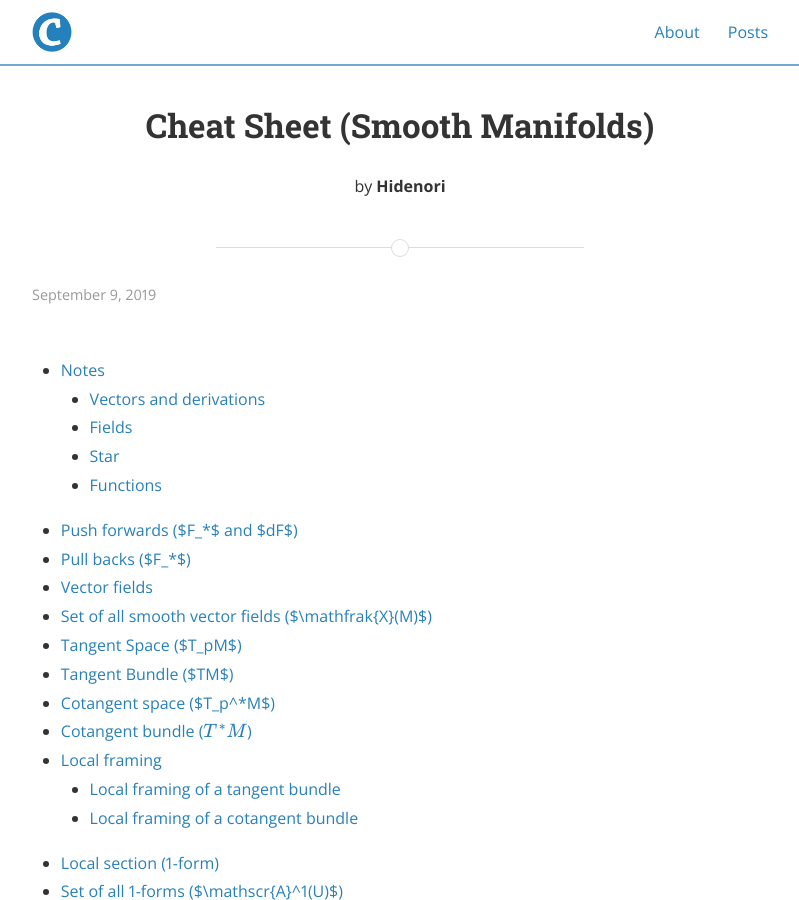
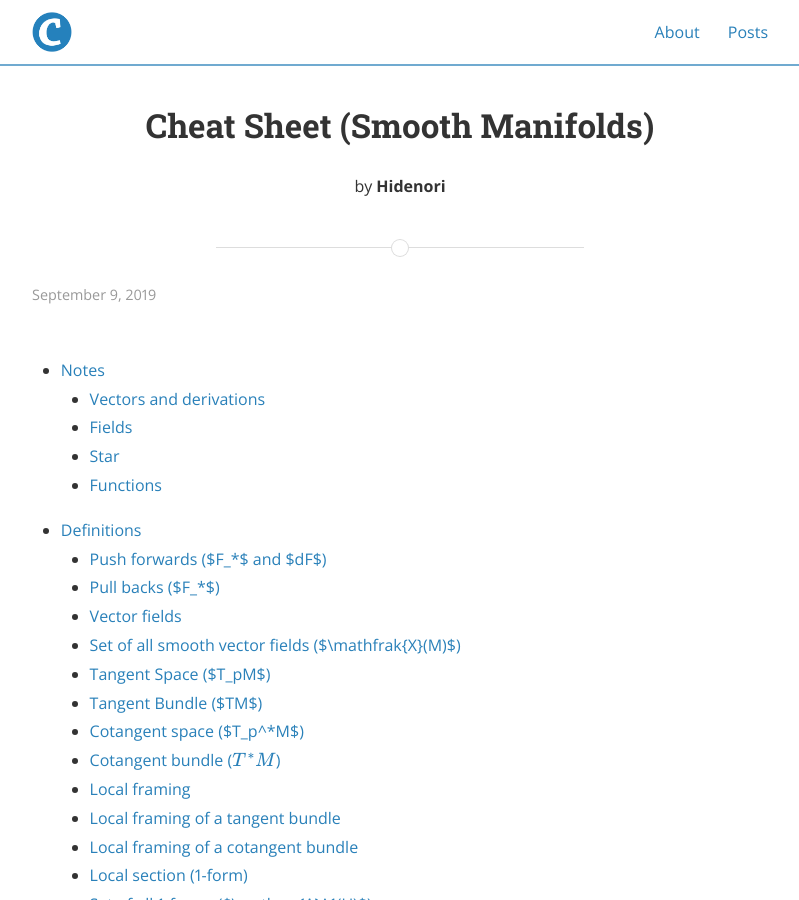
Before and after one commit to hidenori-shinohara/hidenori-shinohara.github.io, a Jekyll site: the page built from _posts/courses/math620/2019-09-09-smooth-manifold-cheat-sheet.md, in a window 1280 px wide and 900 px high. Shown: the whole window, without its empty margins (240-1039 px from the left). Built offline with Jekyll 4.4.1, drawn with Linux system fonts in a browser that asks for light colours; nearby versions of some CDN libraries; formulas are drawn with MathJax 3.

Commit message:
Update headers

```diff
--- a/_posts/courses/math620/2019-09-09-smooth-manifold-cheat-sheet.md
+++ b/_posts/courses/math620/2019-09-09-smooth-manifold-cheat-sheet.md
@@ -34,8 +34,9 @@
       For instance, we have a covector, which takes a vector (=derivation) and returns a number.
       This can be seen as finding the length of the vector.
 
+# Definitions
 
-# Push forwards ($F_*$ and $dF$)
+## Push forwards ($F_*$ and $dF$)
 Let $F: U \rightarrow V$ be a smooth map where $U \subset \mathbb{R}^n, V \subset \mathbb{R}^m$.
 
 * $F_*$ is called a push forward of $F$.
@@ -64,7 +65,7 @@
       However, the map $$F(p) \mapsto F_*(Y_p)$$ is not necessarily a vector field on $V$.
       For instance, if $F(U) \subsetneq V$, then we won't have a vector assigned to each point.
 
-# Pull backs ($F_*$)
+## Pull backs ($F_*$)
 Let $F: M \rightarrow N, p \in M$.
 Then the pullback $$F^*: T^*_{F(p)}M \rightarrow T^*_p N$$ associated with $F$ is defined by
 
@@ -74,7 +75,7 @@
 \end{align*}
 $$
 
-# Vector fields
+## Vector fields
 
 * A vector field $Y$ on $M$ assigns a vector to each point in $M$.
 * Formally, a vector field is a function $Y: M \rightarrow TM$ such that, for all $p \in M$, $Y(p) = (p, X)$ for some $X \in T_pM$.
@@ -83,7 +84,7 @@
   However, it seems that we often think of $Y_p$ as a derivation instead of a pair of a point and a derivation.
 * The textbook says "A vector field on $M$ is a section of $TM$", which I believe means the same thing.
 
-# Set of all smooth vector fields ($\mathfrak{X}(M)$)
+## Set of all smooth vector fields ($\mathfrak{X}(M)$)
 
 $\mathfrak{X}(M)$ denotes the set of all smooth vector fields on $M$.
 There doesn't seem to be a name for $\mathfrak{X}(M)$.
@@ -97,13 +98,13 @@
     * P.62 discusses notations
 
 
-# Tangent Space ($T_pM$)
+## Tangent Space ($T_pM$)
 $T_pM$ denotes the set of all derivations at $p$.
 
 * $\\{ \partial_1, \cdots, \partial_n \\}$ is a basis of $T_p\mathbb{R}^n$.
   This implies that every derivation in $\mathbb{R}^n$ can be expressed as a linear combination of partial derivatives.
 
-# Tangent Bundle ($TM$)
+## Tangent Bundle ($TM$)
 
 * $TM = \coprod_{p \in M} T_pM$ is called the tangent bundle of $M$.
 * See P.57.
@@ -112,7 +113,7 @@
 * An element of $TM$ is denoted by $(p, X), X_p$, or simply $X$ for convenience. See P.57.
 * It is the collection of all vectors on $M$.
 
-# Cotangent space ($T_p^*M$)
+## Cotangent space ($T_p^*M$)
 
 $T_p^{*}M = L(T_pM, \mathbb{R})$ is the cotangent space at $p$.
 
@@ -125,12 +126,12 @@
     * A covector assigns a number to a vector.
       One can think of this as a signed length, just like $\det$ gives a signed volume to a set of column vectors.
 
-# Cotangent bundle ($$T^*M$$)
+## Cotangent bundle ($$T^*M$$)
 
 $$T^*M = \coprod_{p \in M} T^*_pM$$ is the cotangent bundle on $M$.
 In other words, it is the collection of all covectors on $M$.
 
-# Local framing
+## Local framing
 There are different types of local framings, but they are very similar.
 ## Local framing of a tangent bundle
 A local framing of $TM$ over $U$ is a collection $\{ x_1, \cdots, x_n \} \subset \mathfrak{X}(U)$ such that $\{ x_{1, p}, \cdots, x_{n, p} \}$ is a basis of $T_pM$ for all $p \in U$.
@@ -152,7 +153,7 @@
 * $$T_p^*M$$ is the collection of all covectors at $p$, so $\\{ \eta^1_p, \cdots, \eta^n_p \\}$ is indeed a subset of $$T_p^*M$$.
 
 
-# Local section (1-form)
+## Local section (1-form)
 This is also called a smooth 1-form.
 A map $\eta: U \rightarrow T^*M$ is called a local section of $$T^*M$$ over $U$ if $\pi \circ \eta = \Id_U$.
 In other words, $\eta$ assigns a covector of $p$ to $p$, instead of a covector of a different point.
@@ -166,7 +167,7 @@
 A local section assigns a covector to each point.
 In other words, a local section provides us with a way to assigned a signed length to each derivation.
 
-# Set of all 1-forms ($\mathscr{A}^1(U)$)
+## Set of all 1-forms ($\mathscr{A}^1(U)$)
 
 $\mathscr{A}^1(U)$ is the set of all 1-forms on $U$.
 
@@ -176,7 +177,7 @@
 * 1-form assigns a covector to each point.
   Thus $\mathscr{A}^1(U)$ is the set of all different ways to assign covectors to points.
 
-# $k$-forms ($\bigwedge^k(T^*_p\mathbb{R}^n), \mathscr{A}^k$)
+## $k$-forms ($\bigwedge^k(T^*_p\mathbb{R}^n), \mathscr{A}^k$)
 
 The $k$-th exterior power of the cotangent bundle is the disjoint union
 
@@ -210,7 +211,7 @@
 
 Note that the textbook uses $\bigwedge^k T\mathbb{R}^n$ to mean $\bigwedge^k T^*\mathbb{R}^n$ in this class.
 
-# Wedge product ($\wedge$)
+## Wedge product ($\wedge$)
 
 $$
 \begin{align*}
@@ -226,7 +227,7 @@
 \end{align*}
 $$
 
-# Pullback of a $k$-form
+## Pullback of a $k$-form
 Let $U \subset \mathbb{R}^n, V \subset \mathbb{R}^m, \eta \in \mathscr{A}^k(V), F: U \rightarrow V$.
 We will define $$F^*\eta$$ to be a $k$-form on $V$.
 In other words, $$F^*\eta \in \mathscr{A}^k(V)$$.
```
